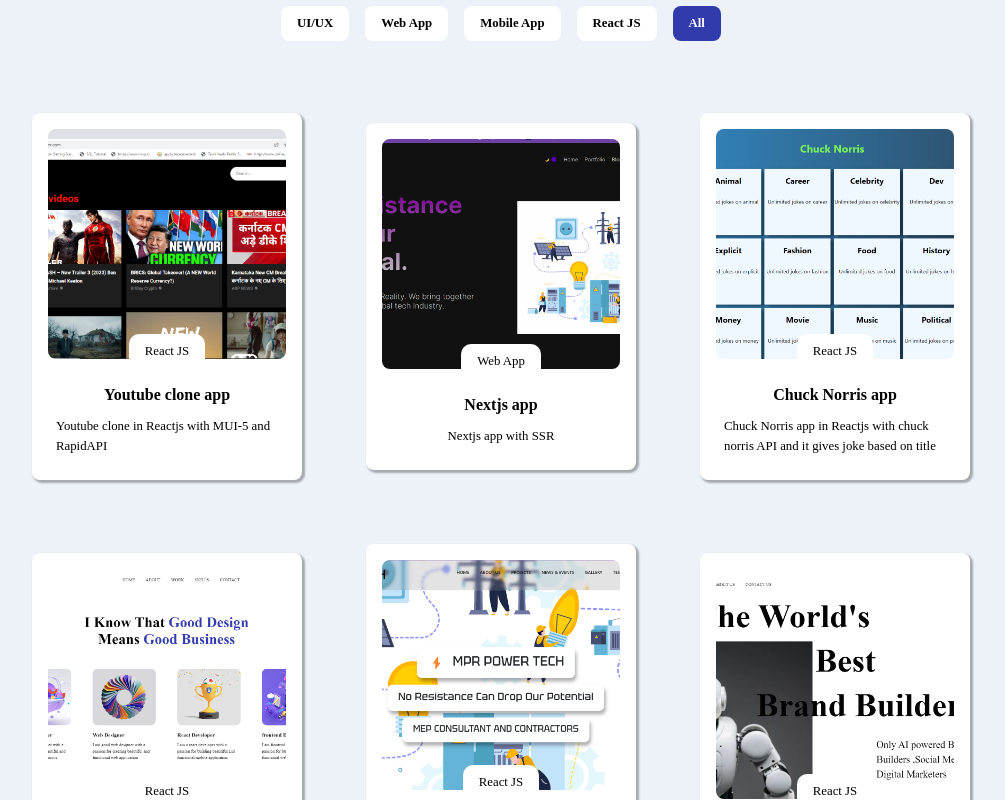
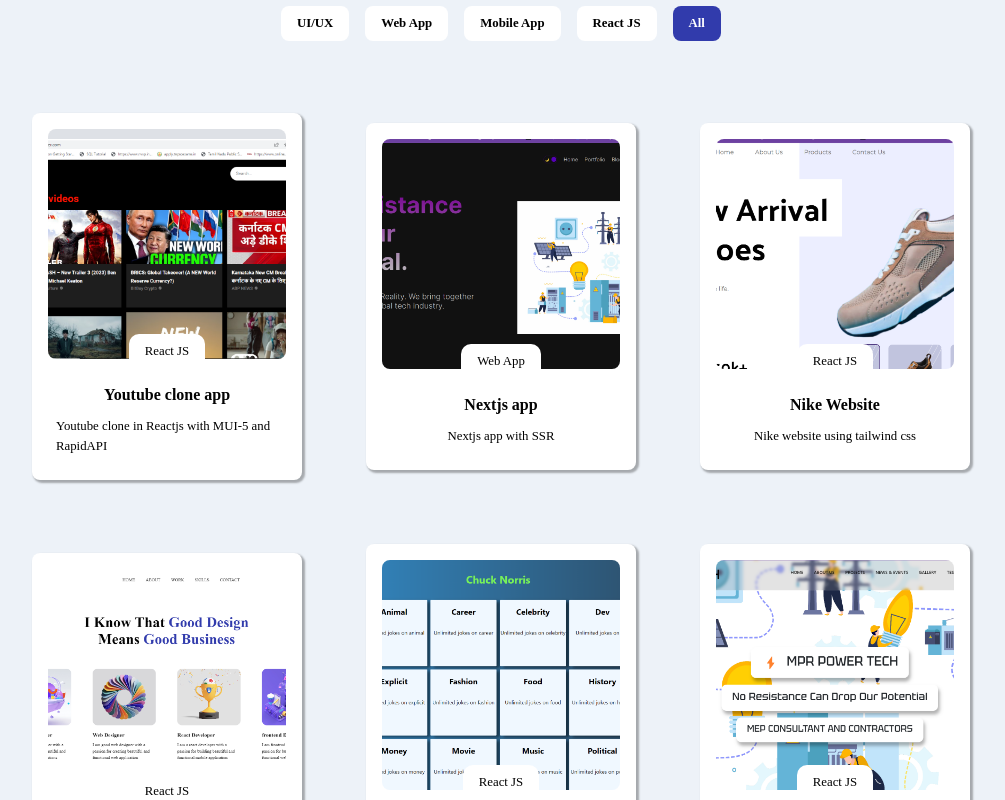
Before and after one commit to RAKESHM28102000/portfoliorakesh, a React (Create React App) app: page / in a window 1280 px wide. Shown: the part 1820-2620 px from the top of the page, without its empty margins (146-1151 px from the left). Built offline with nearby package versions, Linux system fonts and the light colour scheme.

Commit message:
work section updated

```diff
--- a/src/container/Work/Work.jsx
+++ b/src/container/Work/Work.jsx
@@ -10,8 +10,10 @@ import './Work.scss';
 const Work = () => {
   const data=[{title:'Youtube clone app',description:'Youtube clone in Reactjs with MUI-5 and RapidAPI',src:"../image/youtube.png",linkProject:"https://youtube-rakesh.onrender.com/",tags:['React JS'] },
   {title:'Nextjs app',description:'Nextjs app with SSR',src:"../image/nextapp.png",linkProject:"https://github.com/RAKESHM28102000/nextapp",tags:['Web App'] },
+  {title:'Nike Website',description:'Nike website using tailwind css',src:"../image/nike.png",linkProject:"https://rake-shoe-app.netlify.app/",tags:['React JS'] },
+  {title:'Portfolio',description:'portfolio using reactjs,scss,framer motion ',src:"../image/mpr1.png",linkProject:"https://rakeshm.onrender.com/",tags:['React JS'] },
   {title:'Chuck Norris app',description:'Chuck Norris app  in Reactjs with  chuck norris API and  it gives joke based on title',src:"../image/chucknorris.png",linkProject:"https://github.com/RAKESHM28102000/chucknorrisapp",tags:['React JS'] },
-  {title:'Portfolio',description:'portfolio using reactjs,scss,framer motion ',src:"../image/mpr1.png",linkProject:"https://rakeshm.onrender.com/",tags:['React JS'] },
+
   {title:'MPR POWER TECH',description:'This is our electrical engineering company website',src:"../image/mpr2.png",linkProject:"https://mprpowertech.onrender.com/",tags:['React JS'] },
   {title:'Top brand',description:'Top brand website ',src:"../image/topbrand.png",linkProject:"https://topbrand.onrender.com/",tags:['React JS'] },
   {title:'Movies Search app',description:'Movie search app with React,App will be able to search for movies via the OMDB API. ',src:"../image/movies.png",linkProject:"https://moviefinder-c9zg.onrender.com/",tags:['React JS'] },
```
Also changed, not shown: public/image/nike.png (added).
